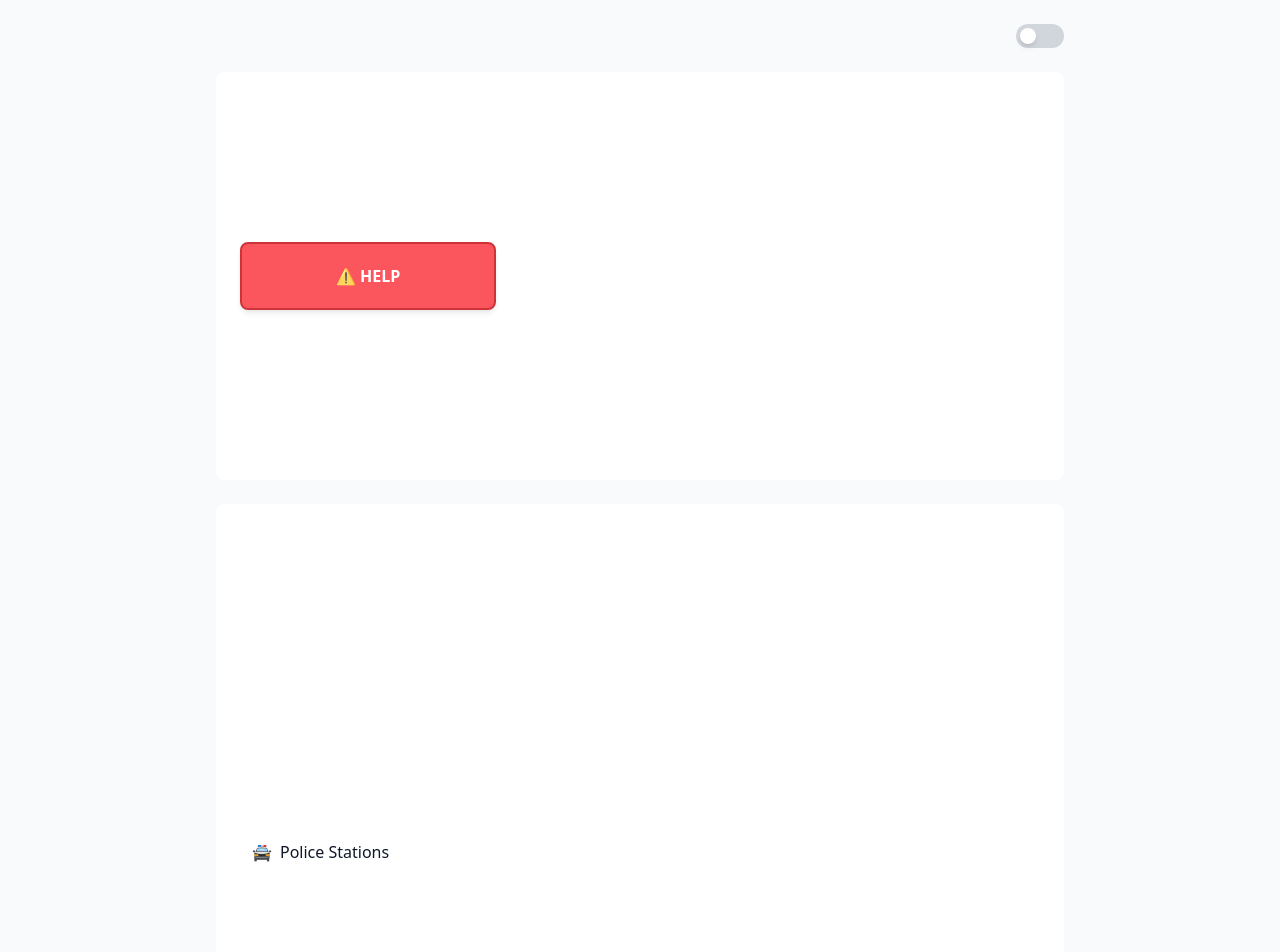
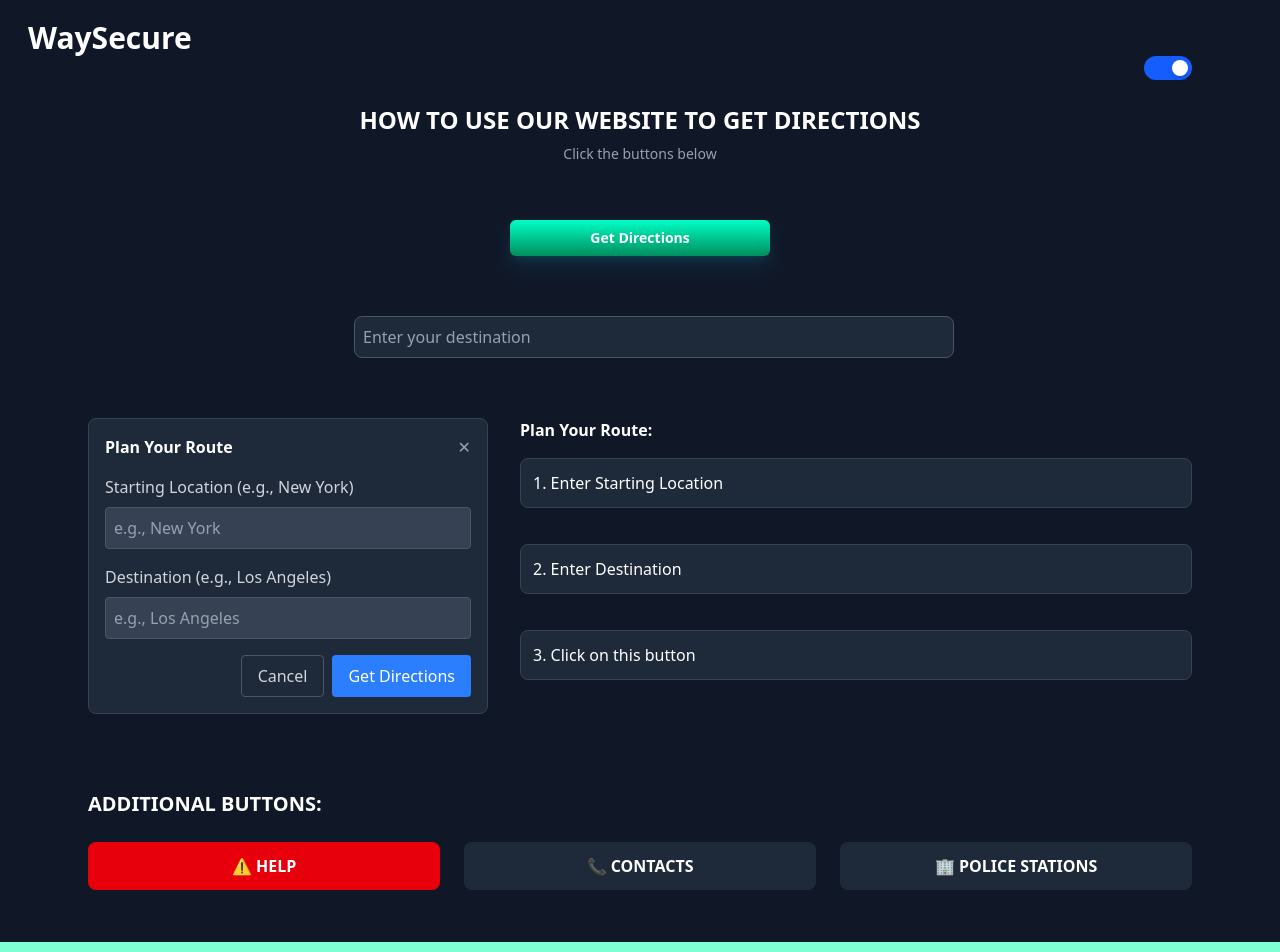
Before and after one commit to RAJWARDHAN-B/safetyRoutes, a React (Vite) app: page /how in a window 1280 px wide. Shown: the top 952 px of the page. Built offline with nearby package versions, Linux system fonts and the light colour scheme.

Commit message:
Final Changes are going on

```diff
--- a/src/Accounts.jsx
+++ b/src/Accounts.jsx
@@ -1,7 +1,7 @@
 import React, { useState } from 'react';
 
 const ProfilePage = () => {
-  const [darkMode, setDarkMode] = useState(false);
+  const [darkMode, setDarkMode] = useState(true);
   const [isEditing, setIsEditing] = useState({ name: false, email: false, phone: false });
   const [profile, setProfile] = useState({
     name: 'bhavika',
@@ -42,7 +42,14 @@ const ProfilePage = () => {
   return (
     <div className={`min-h-screen p-8 transition-colors duration-200 ${darkMode ? 'bg-slate-900 text-gray-100' : 'bg-gray-50 text-gray-900'}`}>
       <div className="max-w-2xl mx-auto space-y-6">
+
+      <div className="flex justify-between items-center p-4  transition-colors duration-300">
+      <a href="/" className={`absolute top-5 left-7 text-3xl cursor-pointer font-extrabold z-30 ${!darkMode ? 'text-gray-800' : 'text-white'}`}>
+  WaySecure
+</a>
+</div>
         {/* Profile Header */}
+
         <div className="flex justify-between items-center mb-8">
           <div className="flex items-center gap-4">
             <div className="relative">
@@ -70,7 +77,7 @@ const ProfilePage = () => {
                 checked={darkMode}
                 onChange={() => setDarkMode(!darkMode)}
               />
-              <div className="w-14 h-7 bg-gray-200 rounded-full peer peer-checked:after:translate-x-full peer-checked:after:border-white after:content-[''] after:absolute after:top-[2px] after:left-[2px] after:bg-white after:border-gray-300 after:border after:rounded-full after:h-6 after:w-6 after:transition-all peer-checked:bg-purple-600"></div>
+              <div className="w-14 h-7 bg-gray-200 rounded-full peer peer-checked::translate-x-full peer-checked:after:border-white after:content-[''] after:absolute after:top-[2px] after:left-[2px] after:bg-white after:border-gray-300 after:border after:rounded-full after:h-6 after:w-6 after:transition-all peer-checked:bg-purple-600"></div>
             </label>
           </div>
         </div>
--- a/src/FileReport.jsx
+++ b/src/FileReport.jsx
@@ -1,7 +1,7 @@
 import React, { useState } from 'react';
 
 const FileReport = () => {
-  const [darkMode, setDarkMode] = useState(false);
+  const [darkMode, setDarkMode] = useState(true);
   const [location, setLocation] = useState('');
   const [time, setTime] = useState('');
   const [crime, setCrime] = useState('');
@@ -12,23 +12,22 @@ const FileReport = () => {
       darkMode ? 'bg-gray-900' : 'bg-gray-50'
     }`}>
       {/* Header */}
-      <div className="flex justify-between items-center p-4 border-b shadow-sm transition-colors duration-300">
-        <h1 className={`text-xl font-bold transition-colors duration-300 ${
-          darkMode ? 'text-white' : 'text-gray-800'
-        }`}>
-          WaySecure
-        </h1>
+      <div className="flex justify-between items-center p-4  transition-colors duration-300">
+      <a href="/" className={`absolute top-5 left-7 text-3xl cursor-pointer font-extrabold z-30 ${!darkMode ? 'text-gray-800' : 'text-white'}`}>
+  WaySecure
+</a>
+
 
         {/* Theme Toggle Switch */}
         <button
           onClick={() => setDarkMode(!darkMode)}
-          className="w-14 h-7 relative rounded-full transition-colors duration-300 focus:outline-none"
+          className="ml-290 w-14 h-7 relative rounded-full transition-colors duration-300 focus:outline-none"
         >
           <div className={`absolute inset-0 rounded-full transition-colors duration-300 ${
             darkMode ? 'bg-purple-600' : 'bg-gray-300'
           }`}></div>
           <div className={`absolute w-5 h-5 rounded-full bg-white shadow-lg transform transition-transform duration-300 ${
-            darkMode ? 'translate-x-8' : 'translate-x-1'
+            darkMode ? 'translate-x-1' : 'translate-x-8'
           } top-1`}></div>
         </button>
       </div>
@@ -136,7 +135,7 @@ const FileReport = () => {
 
           {/* Submit Button */}
           <button
-            className={`w-full py-2.5 rounded-lg font-medium transition-colors duration-300 ${
+            className={`mb-8 w-full py-2.5 rounded-lg font-medium transition-colors duration-300 ${
               darkMode
                 ? 'bg-purple-600 text-white hover:bg-purple-700'
                 : 'bg-blue-600 text-white hover:bg-blue-700'
--- a/src/HowitWorks.jsx
+++ b/src/HowitWorks.jsx
@@ -1,134 +1,246 @@
-import React, { useState } from 'react';
+import React, { useState, useEffect } from 'react';
 
 const HowItWorks = () => {
-  const [darkMode, setDarkMode] = useState(false);
+  const [darkMode, setDarkMode] = useState(true); // Default to dark mode
   const [activeText, setActiveText] = useState('');
+  const isLightMode = !darkMode;
 
-  const features = [
-    {
-      id: 'help',
-      component: (
-        <div className="flex items-center gap-4">
-          <button
-            onClick={() => setActiveText(activeText === 'help' ? '' : 'help')}
-            className={`px-7 py-5 shadow-md rounded-lg border-2 w-64 animate-pulse z-20 ${
-              darkMode ? "bg-red-600 border-red-800 text-white" : "bg-red-500 border-red-700 text-white"
+  useEffect(() => {
+    document.body.classList.add('dark');
+    return () => {
+      document.body.classList.remove('dark');
+    };
+  }, []);
+
+  const DialogBox = () => (
+    <div className={`border rounded-lg p-4 w-[400px] transition-colors duration-300 ${
+      darkMode ? 'bg-gray-800 border-gray-700 text-white' : 'bg-white border-gray-200 text-black'
+    }`}>
+      <div className="flex justify-between items-center mb-4">
+        <h2 className={`font-bold ${darkMode ? 'text-white' : 'text-black'}`}>Plan Your Route</h2>
+        <button className={`${darkMode ? 'text-gray-400 hover:text-gray-200' : 'text-gray-500 hover:text-gray-700'}`}>✕</button>
+      </div>
+      <div className="space-y-4">
+        <div>
+          <label className={`block mb-2 ${darkMode ? 'text-gray-300' : 'text-gray-700'}`}>
+            Starting Location (e.g., New York)
+          </label>
+          <input
+            type="text"
+            placeholder="e.g., New York"
+            className={`w-full p-2 border rounded transition-colors duration-300 ${
+              darkMode
+                ? 'bg-gray-700 border-gray-600 text-white placeholder-gray-400'
+                : 'bg-white border-gray-300 text-black placeholder-gray-500'
             }`}
-          >
-            ⚠ <span className="font-bold">HELP</span>
+          />
+        </div>
+        <div>
+          <label className={`block mb-2 ${darkMode ? 'text-gray-300' : 'text-gray-700'}`}>
+            Destination (e.g., Los Angeles)
+          </label>
+          <input
+            type="text"
+            placeholder="e.g., Los Angeles"
+            className={`w-full p-2 border rounded transition-colors duration-300 ${
+              darkMode
+                ? 'bg-gray-700 border-gray-600 text-white placeholder-gray-400'
+                : 'bg-white border-gray-300 text-black placeholder-gray-500'
+            }`}
+          />
+        </div>
+        <div className="flex justify-end space-x-2">
+          <button className={`px-4 py-2 border rounded transition-colors duration-300 ${
+            darkMode
+              ? 'border-gray-600 text-gray-300 hover:bg-gray-700'
+              : 'border-gray-300 text-gray-700 hover:bg-gray-100'
+          }`}>
+            Cancel
           </button>
-          <div className={`transition-all duration-300 overflow-hidden ${
-            activeText === 'help' ? 'max-w-md opacity-100' : 'max-w-0 opacity-0'
-          }`}>
-            Instantly sends an sms to your emergency contact informing them that you are in trouble.
-          </div>
-        </div>
-      )
-    },
-    {
-      id: 'police',
-      component: (
-        <div className="space-y-2">
-          <div className="flex items-center gap-4">
-            <button
-              onClick={() => setActiveText(activeText === 'police' ? '' : 'police')}
-              className={`p-3 flex items-center w-64 transition-colors duration-200 rounded-lg
-                ${darkMode ? "hover:bg-gray-700 text-gray-300" : "hover:bg-gray-200 text-gray-900"}`}
-            >
-              🚔 <span className="ml-2">Police Stations</span>
+          <button className="px-4 py-2 bg-blue-500 text-white rounded hover:bg-blue-600 transition-colors duration-300">
+            Get Directions
           </button>
-            <div className={`transition-all duration-300 overflow-hidden ${
-              activeText === 'police' ? 'max-w-md opacity-100' : 'max-w-0 opacity-0'
-            }`}>
-              this button is present on the side bar of the map page , on clicking this icon , it will display all the
-              nearby police stations .
-            </div>
-          </div>
-          <div className="flex items-center gap-4">
-            <button
-              onClick={() => setActiveText(activeText === 'phone' ? '' : 'phone')}
-              className={`p-3 flex items-center w-64 transition-colors duration-200 rounded-lg
-                ${darkMode ? "hover:bg-gray-700 text-gray-300" : "hover:bg-gray-200 text-gray-900"}`}
-            >
-              📞 <span className="ml-2">Phone</span>
-            </button>
-            <div className={`transition-all duration-300 overflow-hidden ${
-              activeText === 'phone' ? 'max-w-md opacity-100' : 'max-w-0 opacity-0'
-            }`}>
-             This icon present on the sidebar of the map page allows quick access to emergency contact numbers, so via our website , you can call anyone one you want to if you are feeling unsafe.
         </div>
       </div>
     </div>
-      )
-    },
-    {
-      id: 'directions',
-      component: (
-        <div className="flex items-center gap-4">
+  );
+
+  return (
+    <div className={`transition-colors duration-300 ${darkMode ? 'bg-gray-900' : 'bg-gray-50'} min-h-screen`}>
+      {/* Header */}
+      <div className="flex justify-between items-center p-4 transition-colors duration-300">
+        <a
+          href="/"
+          className={`absolute top-5 left-7 text-3xl cursor-pointer font-extrabold z-30 ${
+            darkMode ? 'text-white' : 'text-gray-800'
+          }`}
+        >
+          WaySecure
+        </a>
+      </div>
+
+      <div className="max-w-6xl mx-auto p-6">
+        {/* Dark Mode Toggle */}
+        <div className="flex justify-end mb-6">
+          <div
+            className={`w-12 h-6 rounded-full p-1 cursor-pointer transition-colors duration-300 ${
+              darkMode ? 'bg-blue-600' : 'bg-gray-300'
+            }`}
+            onClick={() => setDarkMode(!darkMode)}
+          >
+            <div className={`bg-white w-4 h-4 rounded-full shadow-md transform transition-transform duration-300 ${
+              darkMode ? 'translate-x-6' : ''
+            }`} />
+          </div>
+        </div>
+
+        {/* Main Content */}
+        <div className="text-center mb-8">
+          <h1 className={`text-2xl font-bold mb-2 transition-colors duration-300 ${
+            darkMode ? 'text-white' : 'text-black'
+          }`}>
+            HOW TO USE OUR WEBSITE TO GET DIRECTIONS
+          </h1>
+          <p className={`text-sm ${darkMode ? 'text-gray-400' : 'text-gray-600'}`}>
+            Click the buttons below
+          </p>
+        </div>
+
+        <div className="flex justify-between gap-4">
+          {/* Left Column */}
+          <div className="space-y-8 flex-1">
+            <div className="flex flex-col items-center">
               <button
-            onClick={() => setActiveText(activeText === 'directions' ? '' : 'directions')}
-            className={`mt-6 px-20 py-2 text-sm font-semibold rounded-md transition-all z-20 w-64
-              ${!darkMode
+                className={`mt-6 px-20 py-2 text-sm font-semibold rounded-md transition-all z-20 ${
+                  isLightMode
                     ? "bg-[#6EE7B7] text-black hover:bg-[#34D399]"
                     : "bg-gradient-to-b from-[#00FFC6] to-[#008F5F] text-white hover:from-[#66FFA9] hover:to-[#006B4F] shadow-lg shadow-cyan-500/15"
                 }`}
+                onClick={() => setActiveText(activeText === 'directions' ? '' : 'directions')}
               >
                 Get Directions
               </button>
-          <div className={`transition-all duration-300 overflow-hidden mt-6 ${
-            activeText === 'directions' ? 'max-w-md opacity-100' : 'max-w-0 opacity-0'
+              <div className={`transition-all duration-300 mt-2 ${
+                activeText === 'directions' ? 'opacity-100 transform translate-y-0' : 'opacity-0 transform -translate-y-2'
               }`}>
-            Find the safest route to your destination using this button. this will direct you to the map page and help you find your your safe route .
-          </div>
-        </div>
-      )
-    },
-    {
-      id: 'report',
-      component: (
-        <div className="flex items-center gap-4">
-          <button
-            onClick={() => setActiveText(activeText === 'report' ? '' : 'report')}
-            className="relative font-semibold hover:underline hover:font-bold transition-all w-64"
-          >
-            File a Report
-          </button>
-          <div className={`transition-all duration-300 overflow-hidden ${
-            activeText === 'report' ? 'max-w-md opacity-100' : 'max-w-0 opacity-0'
-          }`}>
-            This button on the Home page allows u to file reports when you see or hear about a crime in aparticular vicinity.However for this feature, you need to create your account first or login if you already have one ! we have added this feature so our user can not only navigate through safe routes , but also lodge complaints if they have to , our model will upgrade eventually
-
-          </div>
-        </div>
-      )
-    }
-  ];
-
-  return (
-    <div className={darkMode ? 'bg-gray-900 min-h-screen' : 'bg-gray-50 min-h-screen'}>
-      <div className="max-w-4xl mx-auto p-6">
-        <div className="flex justify-end mb-6">
-          <div className="w-12 h-6 bg-gray-300 rounded-full p-1 duration-300 ease-in-out">
-            <div
-              className={`bg-white w-4 h-4 rounded-full shadow-md transform duration-300 ease-in-out ${
-                darkMode ? 'translate-x-6' : ''
-              }`}
-              onClick={() => setDarkMode(!darkMode)}
-            ></div>
+                <p className={`text-sm ${darkMode ? 'text-gray-300' : 'text-gray-600'}`}>
+                  Redirects you to the Map
+                </p>
               </div>
             </div>
 
-        <div className="space-y-6">
-          {features.map((feature) => (
-            <div
-              key={feature.id}
-              className={`p-6 rounded-lg ${
-                darkMode ? 'bg-gray-800 text-white' : 'bg-white text-gray-800'
+            <div className="flex flex-col items-center">
+              <input
+                type="text"
+                placeholder="Enter your destination"
+                className={`ml-7 p-2 w-[600px] border rounded-lg cursor-pointer z-30 transition-all ${
+                  darkMode
+                    ? "bg-gray-800 text-white border-gray-600 placeholder-gray-400"
+                    : "bg-white text-black border-gray-300 placeholder-gray-500"
                 }`}
+                onClick={() => setActiveText(activeText === 'search' ? '' : 'search')}
+                readOnly
+              />
+              <div className={`transition-all duration-300 mt-2 ${
+                activeText === 'search' ? 'opacity-100 transform translate-y-0' : 'opacity-0 transform -translate-y-2'
+              }`}>
+                <p className={`text-sm ${darkMode ? 'text-gray-300' : 'text-gray-600'}`}>
+                  The dialogue below appears, Kindly enter the start and end destination
+                </p>
+              </div>
+            </div>
+
+            <div className="flex items-start gap-8">
+              <div className="flex flex-col items-center" onClick={() => setActiveText(activeText === 'dialog' ? '' : 'dialog')}>
+                <DialogBox />
+                <div className={`transition-all duration-300 mt-2 ${
+                  activeText === 'dialog' ? 'opacity-100 transform translate-y-0' : 'opacity-0 transform -translate-y-2'
+                }`}>
+                  <p className={`text-sm ${darkMode ? 'text-gray-300' : 'text-gray-600'}`}>
+                    Fill the required fields
+                  </p>
+                </div>
+              </div>
+
+              {/* Route Planning Steps */}
+              <div className="flex-1">
+                <h3 className={`font-semibold mb-4 transition-colors duration-300 ${
+                  darkMode ? 'text-white' : 'text-black'
+                }`}>
+                  Plan Your Route:
+                </h3>
+                <div className="space-y-4">
+                  {['location', 'destination', 'getDir'].map((step, index) => (
+                    <div key={step}>
+                      <button
+                        className={`w-full text-left p-3 rounded-lg border transition-colors duration-300 ${
+                          darkMode
+                            ? 'border-gray-700 bg-gray-800 text-white hover:bg-gray-700'
+                            : 'border-gray-200 bg-white text-black hover:bg-gray-50'
+                        }`}
+                        onClick={() => setActiveText(activeText === step ? '' : step)}
                       >
-              {feature.component}
+                        {index + 1}. {step === 'location'
+                          ? 'Enter Starting Location'
+                          : step === 'destination'
+                            ? 'Enter Destination'
+                            : 'Click on this button'}
+                      </button>
+                      <div className={`transition-all duration-300 ${
+                        activeText === step ? 'opacity-100' : 'opacity-0'
+                      }`}>
+                        <p className={`text-sm ml-4 ${darkMode ? 'text-gray-400' : 'text-gray-600'}`}>
+                          {step === 'location'
+                            ? 'Type in your current location or starting point'
+                            : step === 'destination'
+                              ? 'Type in where you want to go'
+                              : 'Click to see the safest route to your destination'}
+                        </p>
+                      </div>
                     </div>
                   ))}
+                </div>
+              </div>
+            </div>
+          </div>
+        </div>
+
+        {/* Additional Buttons Section */}
+        <div className="mt-12">
+          <h2 className={`text-xl font-bold mb-6 transition-colors duration-300 ${
+            darkMode ? 'text-white' : 'text-black'
+          }`}>
+            ADDITIONAL BUTTONS:
+          </h2>
+          <div className="grid grid-cols-3 gap-6">
+            {[
+              { id: 'help', icon: '⚠️', text: 'HELP', desc: 'Instantly sends an emergency alert' },
+              { id: 'contacts', icon: '📞', text: 'CONTACTS', desc: 'Quick access to your emergency contacts' },
+              { id: 'police', icon: '🏢', text: 'POLICE STATIONS', desc: 'Shows nearest police stations on the map' }
+            ].map(button => (
+              <div key={button.id} className="flex flex-col items-center">
+                <button
+                  className={`w-full py-3 font-semibold rounded-lg transition-all duration-300 ${
+                    button.id === 'help'
+                      ? 'bg-red-600 text-white hover:bg-red-700'
+                      : darkMode
+                        ? 'bg-gray-800 text-white border-gray-700 hover:bg-gray-700'
+                        : 'bg-white text-black border border-black hover:bg-gray-50'
+                  }`}
+                  onClick={() => setActiveText(activeText === button.id ? '' : button.id)}
+                >
+                  {button.icon} {button.text}
+                </button>
+                <div className={`transition-all duration-300 mt-2 ${
+                  activeText === button.id ? 'opacity-100' : 'opacity-0'
+                }`}>
+                  <p className={`text-sm ${darkMode ? 'text-gray-400' : 'text-gray-600'}`}>
+                    {button.desc}
+                  </p>
+                </div>
+              </div>
+            ))}
+          </div>
         </div>
       </div>
     </div>
```
Also changed, not shown: src/LoginForm.jsx (+52 -15 lines). Lines whose indentation alone changed are shown as unchanged.
